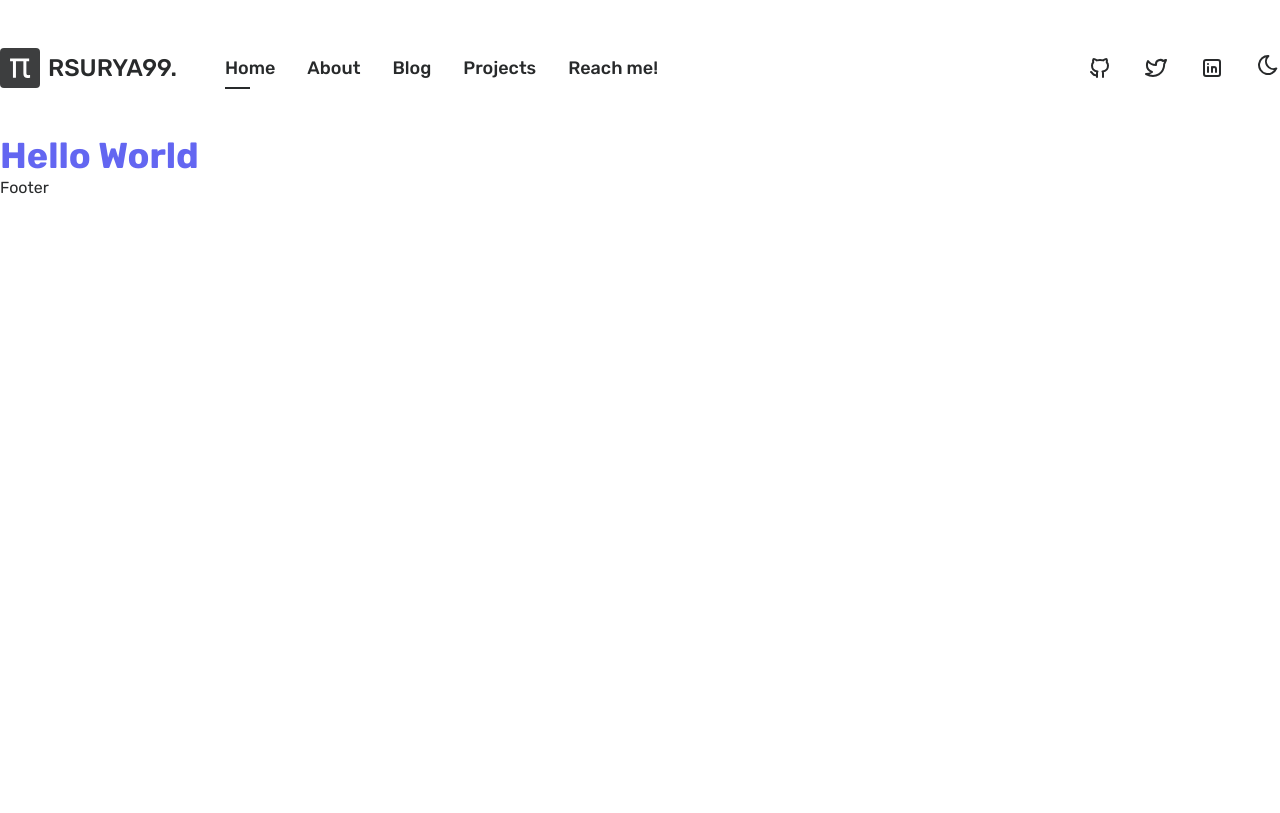
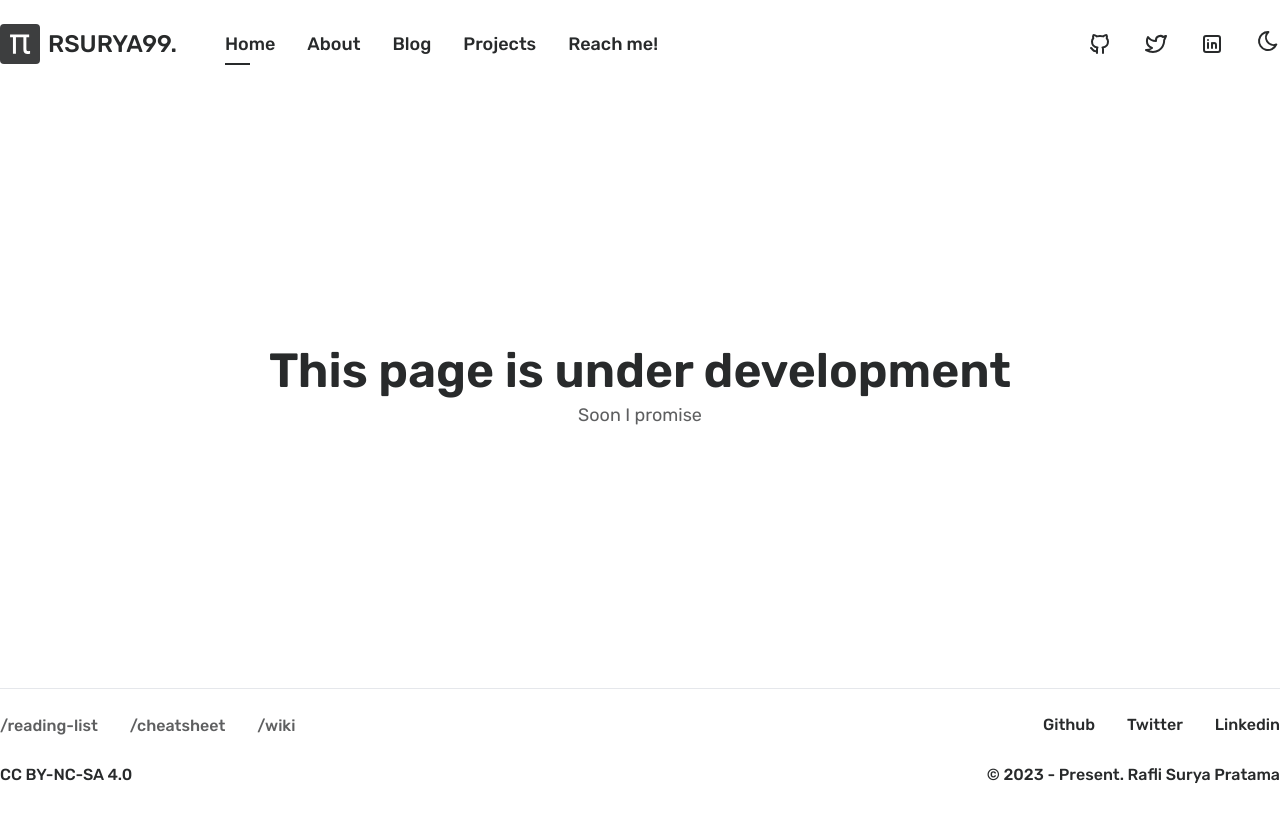
Before and after one commit to RSurya99/rsurya.works, a Next.js app: page / in a window 1280 px wide. Built offline with nearby package versions, Linux system fonts and the light colour scheme.

Commit message:
feat: add footer component, 404 page, 500 page, and under development page

```diff
--- /dev/null
+++ b/src/components/Page/Footer.tsx
@@ -0,0 +1,43 @@
+import React from 'react'
+import Link from 'next/link'
+import { IconChevronRight } from '@tabler/icons-react'
+import { useRouter } from 'next/router'
+
+const Footer = () => {
+  const router = useRouter()
+  // function to go back to root
+  const goBack = () => {
+    const path = router.pathname.split('/')
+    path.pop()
+    router.push(path.join('/') || '/')
+  }
+  return (
+    <footer className="max-w-screen-xl mx-auto pb-6 space-y-6">
+      {router.pathname !== '/' && (
+        <button onClick={goBack} className='flex items-center font-medium text-primary/75 dark:text-slate-50/75 hover:text-primary hover:dark:text-slate-50 transition-colors duration-300'>
+          <IconChevronRight size={20} />
+          <span>cd ..</span>
+        </button>
+      )}
+      <hr className="bg-primary/50" />
+      <div className="flex justify-between">
+        <div className="flex items-center space-x-8">
+          <Link href="/reading-list" className="font-medium text-primary/75 dark:text-slate-50/75 hover:text-primary hover:dark:text-slate-50 transition-colors duration-300">/reading-list</Link>
+          <Link href="/cheatsheet" className="font-medium text-primary/75 dark:text-slate-50/75 hover:text-primary hover:dark:text-slate-50 transition-colors duration-300">/cheatsheet</Link>
+          <Link href="/wiki" className="font-medium text-primary/75 dark:text-slate-50/75 hover:text-primary hover:dark:text-slate-50 transition-colors duration-300">/wiki</Link>
+        </div>
+        <div className="flex items-center space-x-8">
+          <a href="https://github.com/rsurya99" target='_blank' className="font-medium border-b-2 border-transparent hover:border-primary transition-colors duration-300">Github</a>
+          <a href="https://twitter.com/rsurya99" target='_blank' className="font-medium border-b-2 border-transparent hover:border-primary transition-colors duration-300">Twitter</a>
+          <a href="https://www.linkedin.com/in/rsurya99" target='_blank' className="font-medium border-b-2 border-transparent hover:border-primary transition-colors duration-300">Linkedin</a>
+        </div>
+      </div>
+      <div className="flex justify-between">
+        <a href='https://creativecommons.org/licenses/by-nc-sa/4.0/' target='_blank' className="font-medium border-b-2 border-transparent hover:border-primary transition-colors duration-300">CC BY-NC-SA 4.0</a>
+        <span className="font-medium">&copy; 2023 - Present. Rafli Surya Pratama</span>
+      </div>
+    </footer>
+  )
+}
+
+export default Footer
--- a/src/components/Page/Navbar/index.tsx
+++ b/src/components/Page/Navbar/index.tsx
@@ -10,8 +10,8 @@ const Navbar = () => {
   const currentTheme = theme === 'system' ? systemTheme : theme;
 
   return (
-    <header className='max-w-screen-xl mx-auto py-12'>
-      <nav className='flex items-center justify-between'>
+    <header className='sticky top-0 py-6 backdrop-filter backdrop-blur-md bg-white/80'>
+      <nav className='max-w-screen-xl mx-auto flex items-center justify-between'>
         <div className="flex items-center space-x-12">
           <Link href="/" className='flex items-center space-x-2'>
             <Logo className='w-10 h-10 rounded' />
--- a/src/layouts/default.tsx
+++ b/src/layouts/default.tsx
@@ -1,5 +1,6 @@
 import React from "react"
 import Navbar from "~/components/Page/Navbar"
+import Footer from "~/components/Page/Footer"
 
 type Props = {
   children: React.ReactNode
@@ -7,10 +8,10 @@ type Props = {
 
 export default function Layout({ children }: Props) {
   return (
-    <div className="font-rubik antialiased w-full min-h-screen duration-300 transition text-primary dark:text-slate-50 bg-white dark:bg-primary">
+    <div className="relative font-rubik antialiased w-full min-h-screen duration-300 transition text-primary dark:text-slate-50 bg-white dark:bg-primary">
       <Navbar />
       <main>{children}</main>
-      <footer>Footer</footer>
+      <Footer />
     </div>
   )
 }
--- /dev/null
+++ b/src/pages/404.tsx
@@ -0,0 +1,13 @@
+export default function Error404() {
+  return (
+    <>
+      <section className='w-full min-h-[70vh] flex flex-col items-center justify-center text-center'>
+        <span className="text-[256px] font-semibold">
+          404
+        </span>
+        <h2 className="text-5xl font-semibold mb-3">Oops!</h2>
+        <p className='text-lg text-primary/75 dark:text-slate-50/75 px-40'>The page you&apos;re looking for either doesn&apos;t exist or you have made a typo!</p>
+      </section>
+    </>
+  )
+}
--- /dev/null
+++ b/src/pages/500.tsx
@@ -0,0 +1,13 @@
+export default function Error500() {
+  return (
+    <>
+      <section className='w-full min-h-[70vh] flex flex-col items-center justify-center text-center'>
+        <span className="text-[256px] font-semibold">
+          500
+        </span>
+        <h2 className="text-5xl font-semibold mb-3">Something bad just happened..</h2>
+        <p className='text-lg text-primary/75 dark:text-slate-50/75 px-40'>We cannot handle your request right now, please wait for a couple of minutes and refresh the page.</p>
+      </section>
+    </>
+  )
+}
--- a/src/pages/blog.tsx
+++ /dev/null
@@ -1,9 +0,0 @@
-import React from 'react'
-
-const Blog = () => {
-  return (
-    <div>Blog</div>
-  )
-}
-
-export default Blog
--- /dev/null
+++ b/src/pages/blog/[id].tsx
@@ -0,0 +1,14 @@
+import { useRouter } from 'next/router'
+import React from 'react'
+
+const PostDetail = () => {
+  const router = useRouter()
+  const { id } = router.query
+  return (
+    <section className="max-w-screen-xl mx-auto">
+      <div>Post page {id}</div>
+    </section>
+  )
+}
+
+export default PostDetail
--- /dev/null
+++ b/src/pages/blog/index.tsx
@@ -0,0 +1,13 @@
+import React from 'react'
+import Link from 'next/link'
+
+const Blog = () => {
+  return (
+    <section className="max-w-screen-xl mx-auto">
+      <div>Blog page</div>
+      <Link href="/blog/1">go to blog detail</Link>
+    </section>
+  )
+}
+
+export default Blog
--- a/src/pages/index.tsx
+++ b/src/pages/index.tsx
@@ -3,11 +3,12 @@ import Head from 'next/head'
 export default function Home() {
   return (
     <>
-      <main>
-        <h1 className="text-4xl font-bold text-indigo-500">
-          Hello World
+      <section className='w-full min-h-[75vh] flex flex-col items-center justify-center'>
+        <h1 className="text-5xl font-semibold mb-1.5">
+          This page is under development
         </h1>
-      </main>
+        <p className='text-lg text-primary/75 dark:text-slate-50/75'>Soon I promise</p>
+      </section>
     </>
   )
 }
```
